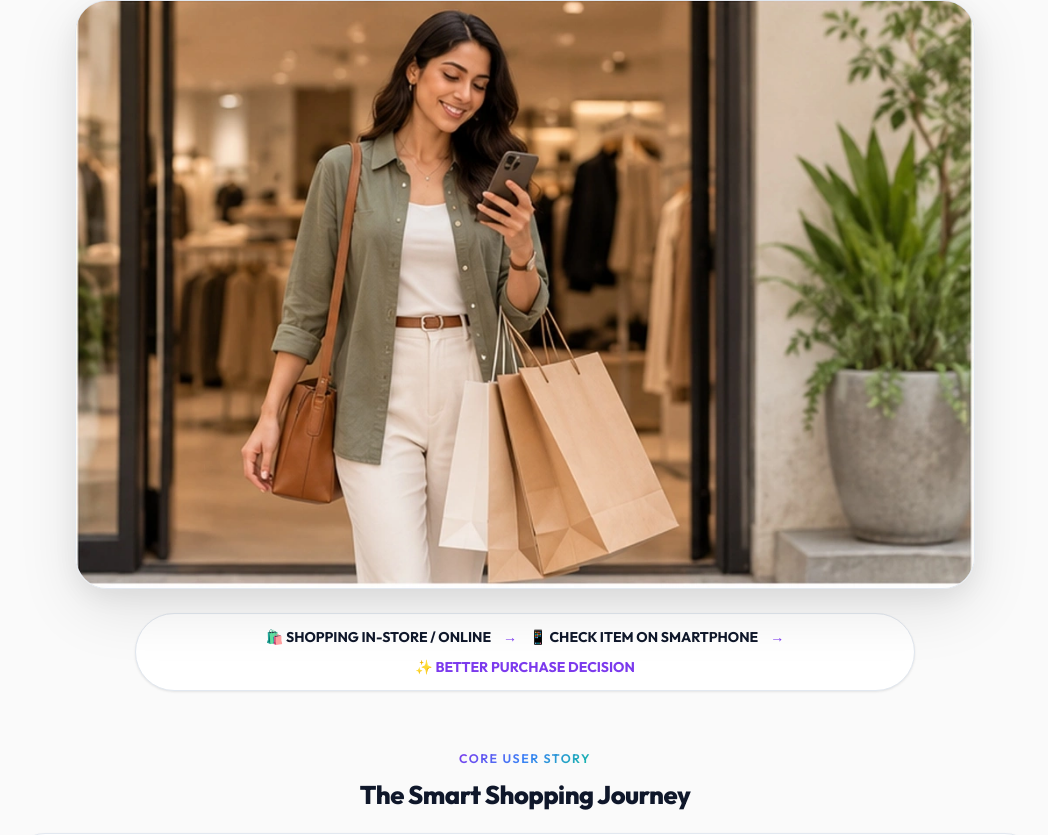
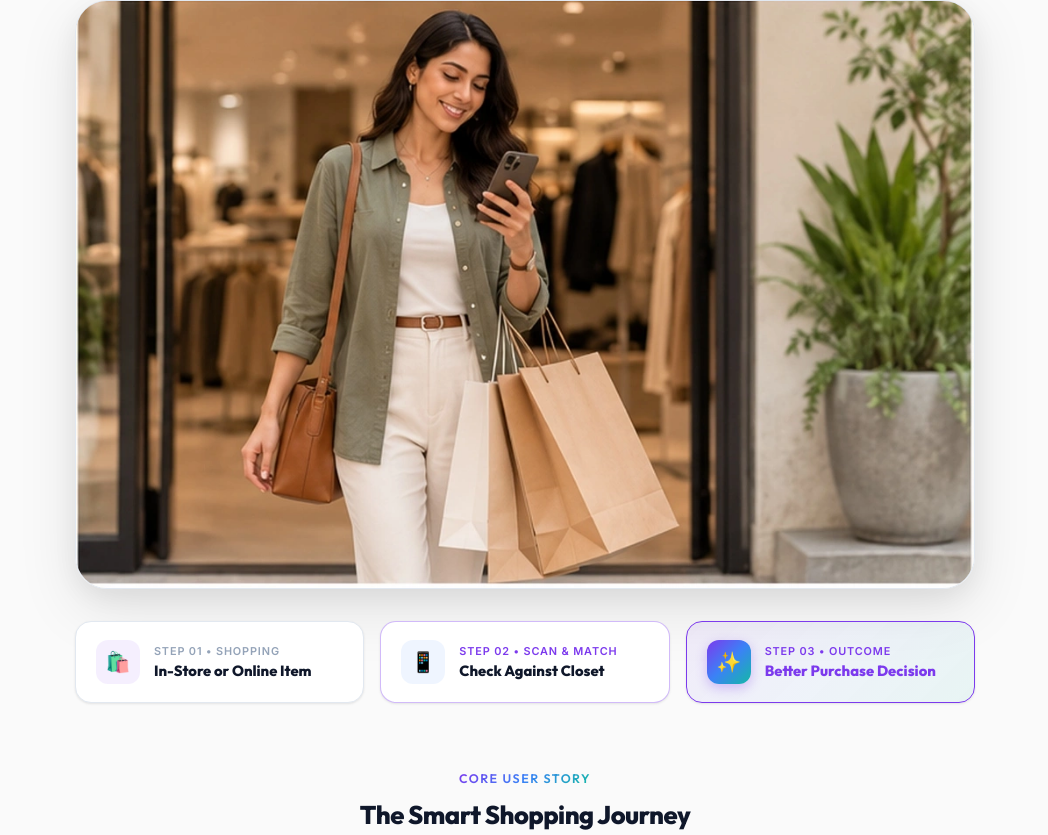
Before and after one commit to abdulghanysyed/colourity_web, a plain HTML site: page scan-before-you-buy/index.html in a window 1280 px wide. Shown: the part 516-1351 px from the top of the page, without its empty margins (115-1163 px from the left). Drawn offline with Linux system fonts and the light colour scheme.

Commit message:
style(scan-before-you-buy): redesign sub-hero decision pill into premium 3-card decision flow bar

```diff
--- a/scan-before-you-buy/index.html
+++ b/scan-before-you-buy/index.html
@@ -193,16 +193,38 @@
   <main class="pillar-main">
 
     <!-- ===== 01 HERO VISUAL (IMAGE 01 — Natural Landscape Ratio) ===== -->
-    <div style="text-align: center; margin-bottom: 56px;">
+    <div style="text-align: center; margin-bottom: 64px;">
       <img src="../assets/pillar/scan-before-buy-hero.webp" alt="Indian fashion shopper checking garment compatibility on smartphone in clothing store before purchase" style="max-width: 900px; width: 100%; height: auto; border-radius: var(--radius-xl); box-shadow: var(--shadow-lg); border: 1px solid var(--border);" width="1024" height="669" loading="eager" />
 
-      <!-- Smartphone Product Cue & Shopping Decision Chain -->
-      <div style="display: flex; align-items: center; justify-content: center; gap: 12px; flex-wrap: wrap; margin: 20px auto 0 auto; max-width: 780px; background: var(--white); padding: 14px 24px; border-radius: 50px; border: 1px solid var(--border); box-shadow: var(--shadow-sm); font-family: var(--font-display); font-size: 0.88rem; font-weight: 700; color: var(--text-primary);">
-        <span>🛍️ SHOPPING IN-STORE / ONLINE</span>
-        <span style="color: var(--purple); font-weight: 900;">&rarr;</span>
-        <span>📱 CHECK ITEM ON SMARTPHONE</span>
-        <span style="color: var(--purple); font-weight: 900;">&rarr;</span>
-        <span style="color: var(--purple);">✨ BETTER PURCHASE DECISION</span>
+      <!-- Premium 3-Card Decision Flow Bar -->
+      <div style="margin: 28px auto 0 auto; max-width: 900px;">
+        <div style="display: grid; grid-template-columns: repeat(auto-fit, minmax(260px, 1fr)); gap: 16px;">
+
+          <div style="background: var(--white); border: 1px solid var(--border); border-radius: var(--radius-md); padding: 18px 20px; box-shadow: var(--shadow-sm); text-align: left; display: flex; align-items: center; gap: 14px;">
+            <div style="width: 44px; height: 44px; border-radius: 12px; background: rgba(124, 58, 237, 0.08); color: var(--purple); display: flex; align-items: center; justify-content: center; font-size: 1.25rem; flex-shrink: 0;">🛍️</div>
+            <div>
+              <span style="display: block; font-size: 0.68rem; font-weight: 800; letter-spacing: 0.08em; color: var(--text-muted); text-transform: uppercase; margin-bottom: 2px;">STEP 01 &bull; SHOPPING</span>
+              <span style="font-family: var(--font-display); font-size: 0.92rem; font-weight: 800; color: var(--text-primary);">In-Store or Online Item</span>
+            </div>
+          </div>
+
+          <div style="background: var(--white); border: 1.5px solid rgba(124, 58, 237, 0.35); border-radius: var(--radius-md); padding: 18px 20px; box-shadow: var(--shadow-sm); text-align: left; display: flex; align-items: center; gap: 14px;">
+            <div style="width: 44px; height: 44px; border-radius: 12px; background: rgba(59, 130, 246, 0.08); color: var(--blue); display: flex; align-items: center; justify-content: center; font-size: 1.25rem; flex-shrink: 0;">📱</div>
+            <div>
+              <span style="display: block; font-size: 0.68rem; font-weight: 800; letter-spacing: 0.08em; color: var(--purple); text-transform: uppercase; margin-bottom: 2px;">STEP 02 &bull; SCAN &amp; MATCH</span>
+              <span style="font-family: var(--font-display); font-size: 0.92rem; font-weight: 800; color: var(--text-primary);">Check Against Closet</span>
+            </div>
+          </div>
+
+          <div style="background: var(--gradient-soft); border: 1.5px solid var(--purple); border-radius: var(--radius-md); padding: 18px 20px; box-shadow: var(--shadow-sm); text-align: left; display: flex; align-items: center; gap: 14px;">
+            <div style="width: 44px; height: 44px; border-radius: 12px; background: var(--gradient); color: white; display: flex; align-items: center; justify-content: center; font-size: 1.25rem; flex-shrink: 0; box-shadow: 0 4px 12px rgba(124, 58, 237, 0.3);">✨</div>
+            <div>
+              <span style="display: block; font-size: 0.68rem; font-weight: 800; letter-spacing: 0.08em; color: var(--purple); text-transform: uppercase; margin-bottom: 2px;">STEP 03 &bull; OUTCOME</span>
+              <span style="font-family: var(--font-display); font-size: 0.92rem; font-weight: 800; color: var(--purple);">Better Purchase Decision</span>
+            </div>
+          </div>
+
+        </div>
       </div>
     </div>
 
```
